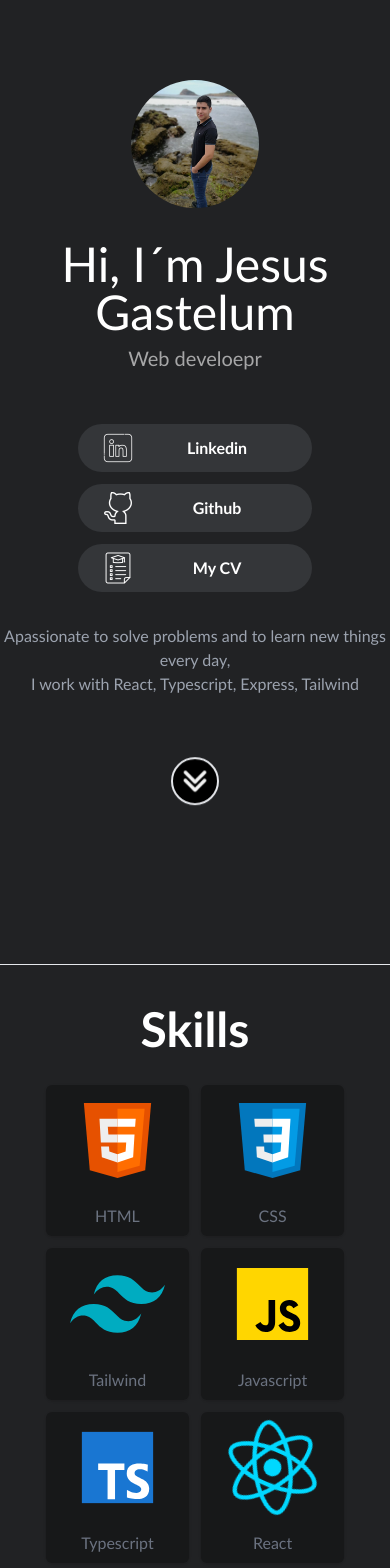
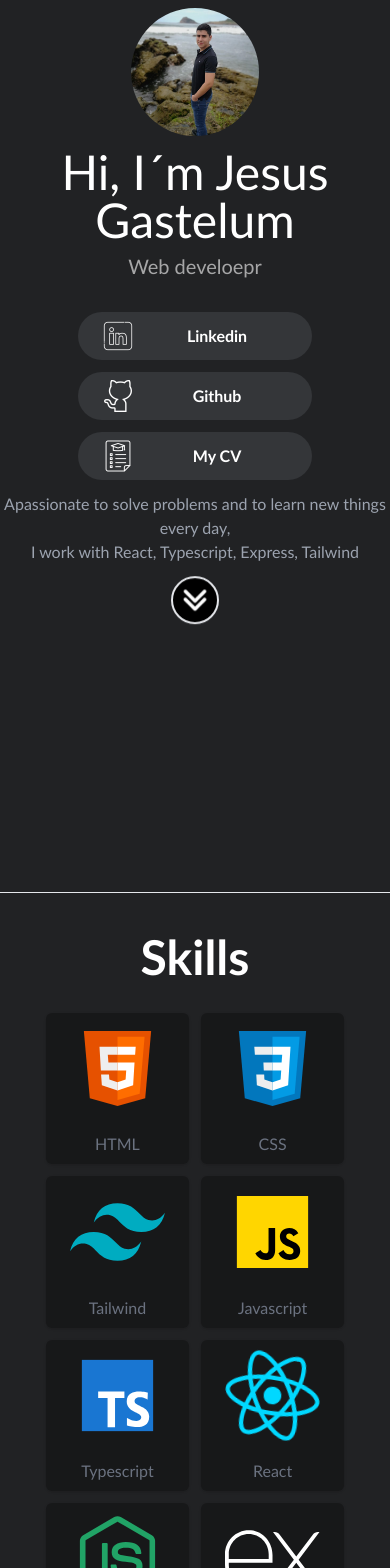
Before and after one commit to JesugG17/Portfolio, a React (Vite) app: page / in a window 390 px wide. Shown: the top 1568 px of the page. Built offline with nearby package versions, Linux system fonts and the light colour scheme.

Commit message:
add more structure and refact imports

```diff
--- a/src/components/index.ts
+++ b/src/components/index.ts
@@ -1 +1,4 @@
-export * from './Intro';
+export * from './sections/Intro';
+export * from './sections/Contact';
+export * from './sections/Projects';
+export * from './sections/Skills';
--- a/src/components/Intro.tsx
+++ b/src/components/sections/Intro.tsx
@@ -1,10 +1,10 @@
-import { Link } from 'react-scroll';
-import { SocialMediaButton } from "./SocialMediaButton";
-import socialMedias from "../mocks/socialMedia.json";
+import { Link }  from 'react-scroll';
+import { SocialMediaButton } from "../SocialMediaButton";
+import socialMedias from "../../mocks/socialMedia.json";
 
 export const Intro = () => {
   return (
-    <article className="flex min-h-screen flex-col items-center gap-8 text-white">
+    <article className="flex min-h-screen flex-col items-center gap-3 text-white lg:gap-8">
       <img
         className="h-32 w-32 rounded-full object-cover lg:w-48 lg:h-48"
         src="/img/photo.jpg"
@@ -31,9 +31,10 @@ export const Intro = () => {
       </p>
       <Link
         to="skills"
+        onClick={() =>  console.log('click')}
         smooth
         duration={500}
-        className="scroll-smooth mt-10 cursor-pointer w-12 h-12 rounded-full border-2 p-2 animate-bounce bg-black lg:block"
+        className="scroll-smooth mt-3 cursor-pointer w-12 h-12 rounded-full border-2 p-2 animate-bounce bg-black lg:block md:mt-10 lg:mt-2 xl:mt-10"
       >
         <img className="invert animate-pulse" src="/img/arrow.png" alt="" />
       </Link>
--- a/src/components/Skills.tsx
+++ b/src/components/sections/Skills.tsx
@@ -1,9 +1,9 @@
-import skills from '../mocks/skills.json';
-
+import skills from '../../mocks/skills.json';
+import { Element } from 'react-scroll';
 
 export const Skills = () => {
   return (
-    <article id='skills' className='px-4 min-h-screen flex flex-col justify-center gap-8 '>
+    <Element name='skills' className='px-4 min-h-screen flex flex-col justify-center gap-8 '>
       <h4 className="text-center text-5xl text-white font-bold">Skills</h4>
       <ul className='flex flex-wrap w-full gap-3 justify-center lg:gap-5 xl:gap-10 h-full '>
         {
@@ -24,6 +24,6 @@ export const Skills = () => {
           ))
         }
       </ul>
-    </article>
+    </Element>
   )
 }
--- a/src/index.css
+++ b/src/index.css
@@ -1,11 +1,7 @@
-@import url('https://fonts.googleapis.com/css2?family=Raleway:wght@400;500;600;700;800&display=swap');
+/* @import url('https://fonts.googleapis.com/css2?family=Raleway:wght@400;500;600;700;800&display=swap'); */
 @tailwind base;
 @tailwind components;
 @tailwind utilities;
-
-hmtl {
-    scroll-behavior: smooth;
-}
 
 @layer base {
     html {
--- a/src/pages/HomePage.tsx
+++ b/src/pages/HomePage.tsx
@@ -1,12 +1,9 @@
-import { Contact } from "../components/Contact"
-import { Intro } from "../components/Intro"
-import { Projects } from "../components/Projects"
-import { Skills } from "../components/Skills"
+import { Intro, Skills, Projects, Contact } from "../components"
 
 
 export const HomePage = () => {
   return (
-    <main className="bg-background min-h-screen py-20 flex flex-col gap-10 lg:px-20">
+    <main className="bg-background min-h-screen py-2 flex flex-col gap-10 lg:px-20 md:py-8 xl:py-20">
       <Intro />
       <hr/>
       <Skills />
```
Also changed, not shown: src/components/sections/Contact.tsx (renamed from src/components/Contact.tsx), src/components/sections/Projects.tsx (renamed from src/components/Projects.tsx).
